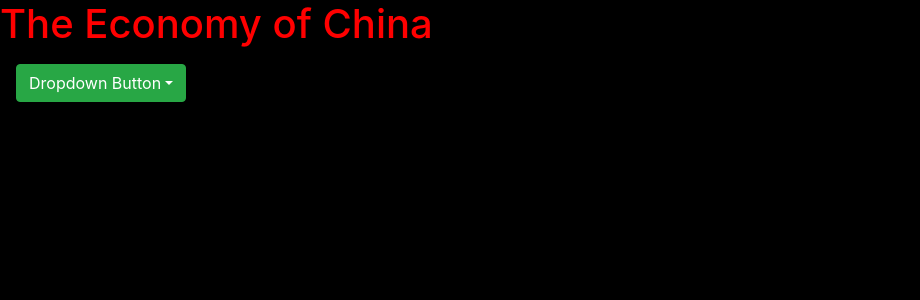
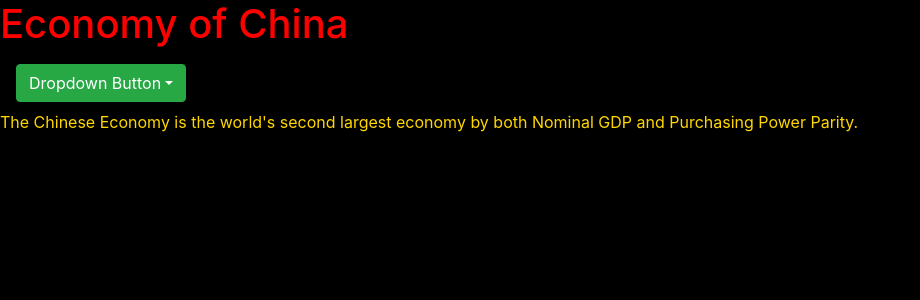
Before and after one commit to tubajack/TravelToChina, a React (Create React App) app in the folder client/: page /economy in a window 1280 px wide. Shown: the top 300 px of the page, without its empty margins (0-920 px from the left). Built offline with nearby package versions, Linux system fonts and the light colour scheme.

Commit message:
Started working on the economy page for the Travel to China application.

```diff
--- a/client/src/pages/Economy.js
+++ b/client/src/pages/Economy.js
@@ -5,8 +5,10 @@ export default class Economy extends Component {
   render() {
     return (
       <div>
-        <h1>The Economy of China</h1>
+        <h1>Economy of China</h1>
         <Navbar />
+
+        <p>The Chinese Economy is the world's second largest economy by both Nominal GDP and Purchasing Power Parity.</p>
       </div>
     );
   }
```
